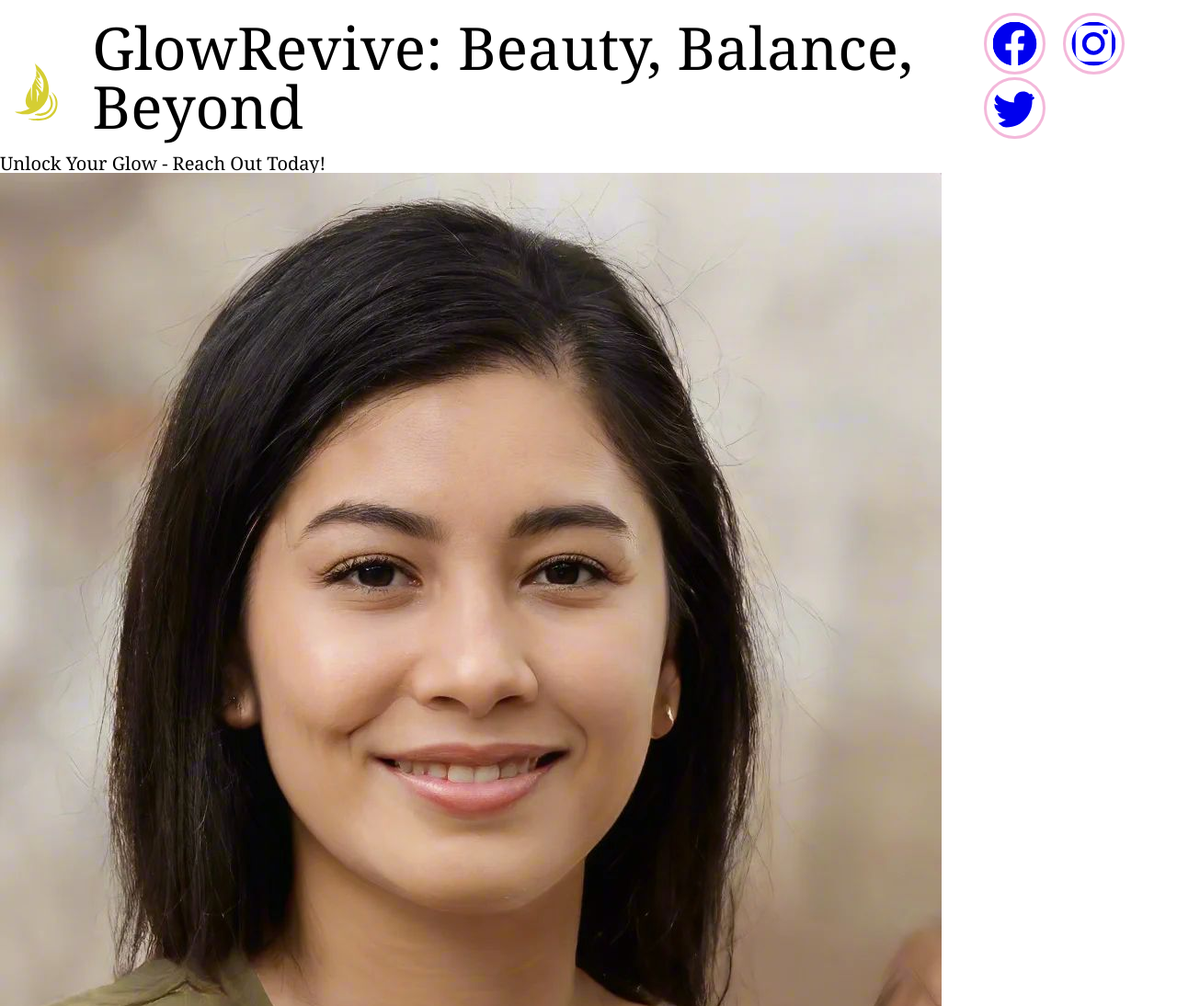
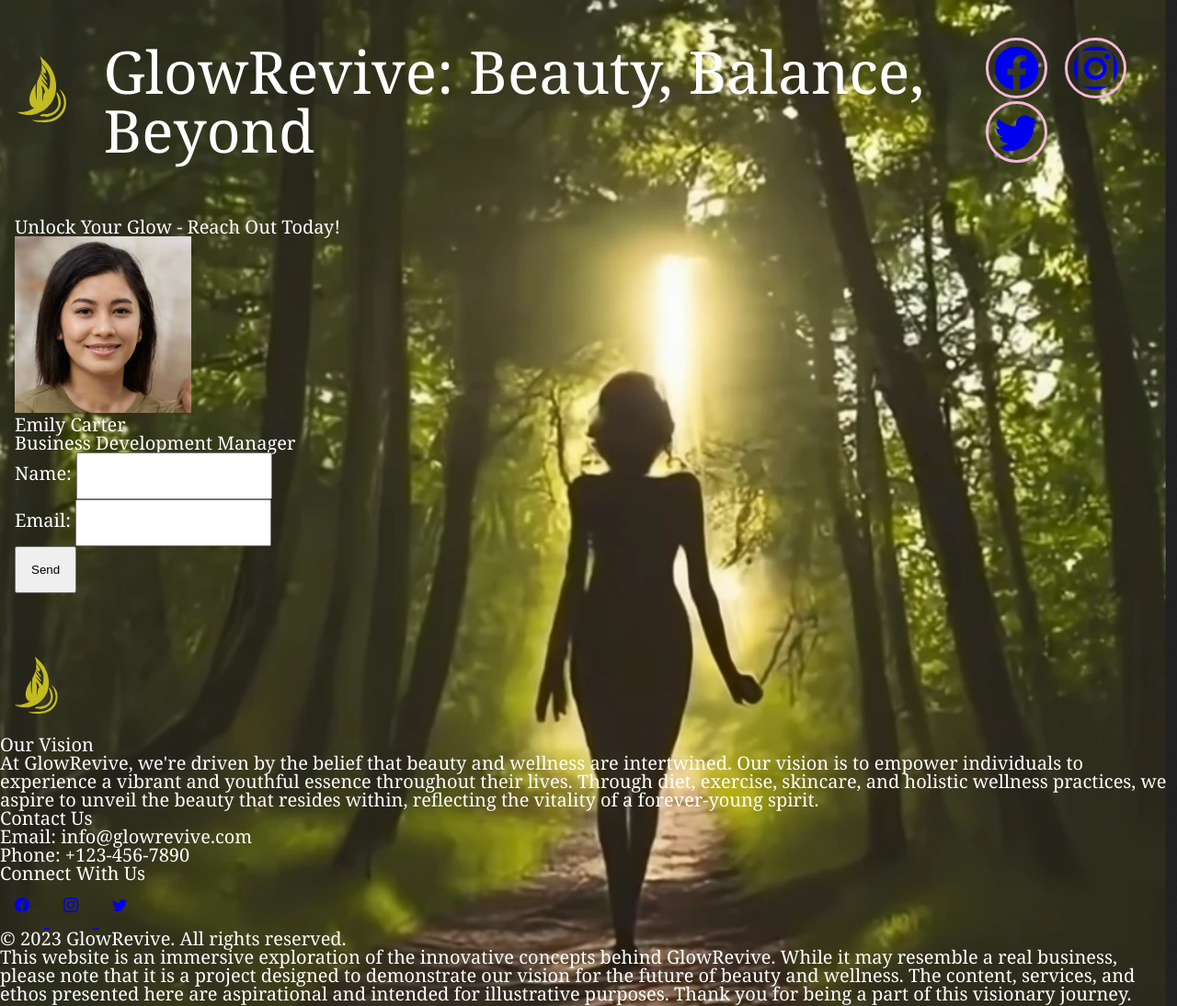
Before and after one commit to Jay-MM/beautiful-arrival, a plain HTML site: page index.html in a window 1280 px wide. Shown: the top 1094 px of the page at 92% size. Drawn offline with Linux system fonts and the light colour scheme.

Commit message:
adds styles to body, h1, icons, picture

```diff
--- a/css/style.css
+++ b/css/style.css
@@ -1,7 +1,7 @@
 /* universal selector */
 *{
   margin:0;
-  padding:0
+  padding:1rem
 }
 
 /* element selector */
@@ -9,6 +9,10 @@ body{
   position: relative;
   font-family:Georgia, 'Times New Roman', Times, serif;
   font-size:1.25rem;
+  background-image:url("../assets/gr-bg-2.png");
+  background-size: cover;
+  background-repeat: no-repeat;
+  color: white;
 }
 
 h1{
@@ -17,6 +21,7 @@ h1{
   font-size: 4rem;
 
 }
+
 
 /* class selectors */
 .header {
@@ -46,3 +51,13 @@ h1{
   display: inline-block;
   margin-right: .85rem;
 }
+
+
+#header-logo{
+  width: 7rem;
+  padding-bottom: 4rem;
+}
+#emily-face {
+  width: 12rem; /* Set the desired width */
+  height: auto; /* Maintain the aspect ratio by setting height to auto */
+}
--- a/index.html
+++ b/index.html
@@ -10,7 +10,8 @@
 </head>
 <body>
   <header class="header">
-    <img src="assets/glow-revive-logo.svg" alt="GlowRevive Logo"> <h1>GlowRevive: Beauty, Balance, Beyond </h1>
+    <img id = header-logo src="assets/glow-revive-logo.svg" alt="GlowRevive Logo">
+     <h1>GlowRevive: Beauty, Balance, Beyond </h1>
     <nav>
       <ul>
         <li>
@@ -43,7 +44,7 @@
         Unlock Your Glow - Reach Out Today!
       </h2>
       <figure>
-        <img src="assets/facestudio_20s_southeast_asian_female_944832244.jpeg" alt="Emily Carter, Business Development Manager, GlowRevive LLC " title="a picture of"/>
+        <img id="emily-face" src="assets/facestudio_20s_southeast_asian_female_944832244.jpeg" alt="Emily Carter, Business Development Manager, GlowRevive LLC " title="a picture of"/>
         <figcaption>
           Emily Carter<br>
           Business Development Manager
```
Also changed, not shown: assets/gr-bg-2.png (added).
